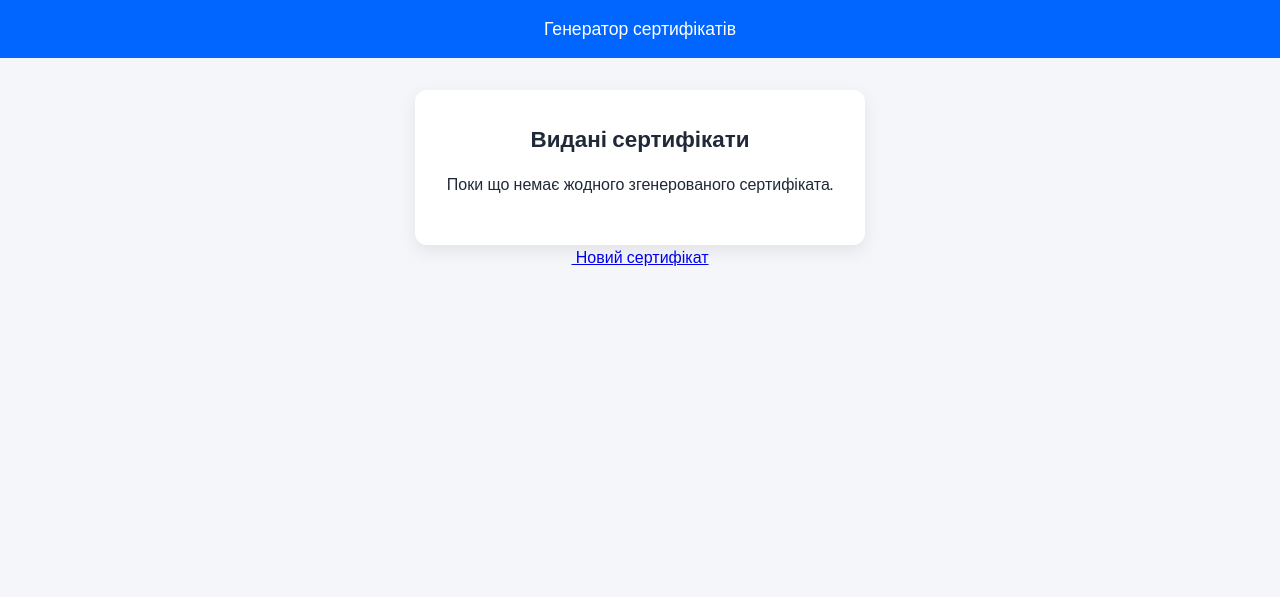
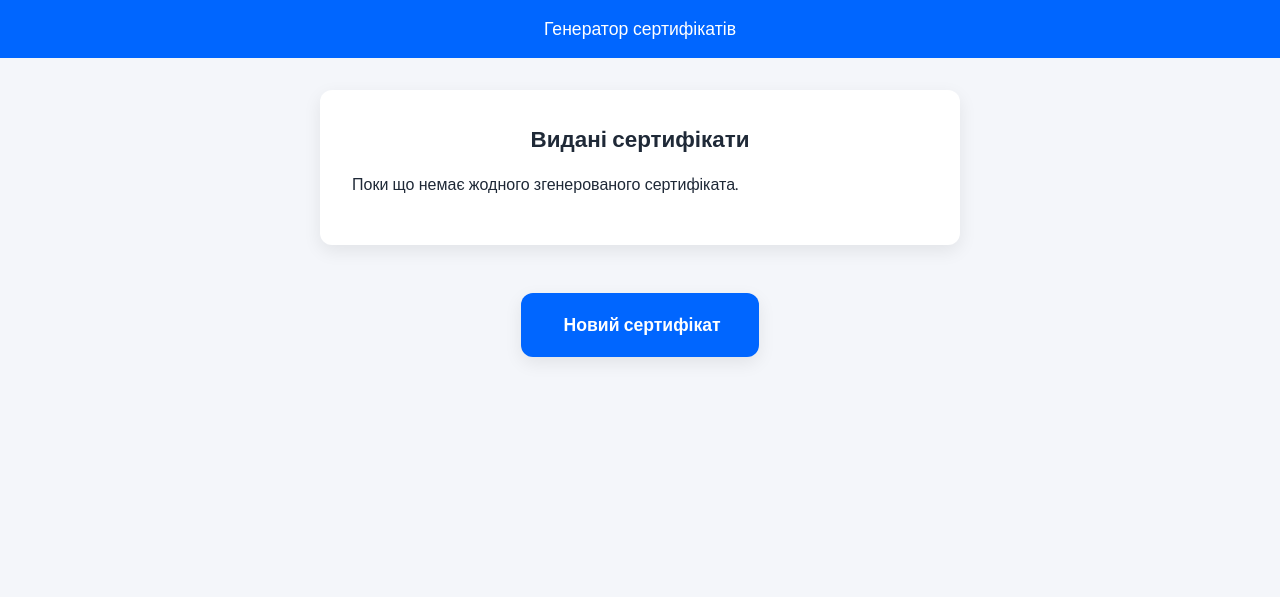
Before and after one commit to ArtemSimonov123/Certificate-Generation-App, a Flask app: page /certificates in a window 1280 px wide. Shown: the top 597 px of the page. Run offline with Flask 3, Linux system fonts and the light colour scheme.

Commit message:
Add new layout styles and certificate item design to enhance UI

```diff
--- a/static/css/style.css
+++ b/static/css/style.css
@@ -86,3 +86,46 @@
   font-size: 1rem;
   background: #fff;
 }
+
+/* ——— нова горизонтальна розкладка головної сторінки ——— */
+.layout{
+  display:flex;
+  justify-content:center;    /* центрує всю групу по горизонталі */
+  gap:3rem;
+  flex-wrap:wrap;            /* на мобайлі переходить у колонку */
+}
+
+/* робимо обидві колонки «не‑розтяжними» */
+.layout>*{
+  flex:0 0 auto;
+}
+
+/* велика синя кнопка праворуч */
+.big-link {
+  display: inline-block;
+  background: var(--primary);
+  color: #fff;
+  padding: 1.2rem 2.4rem;
+  border-radius: 12px;
+  font-size: 1.1rem;
+  font-weight: 600;
+  text-decoration: none;
+  white-space: nowrap;
+  box-shadow: 0 6px 18px rgba(0,0,0,.08);
+  transition: background .2s;
+}
+.big-link:hover { background: var(--primary-dark); }
+
+/* ——— список сертифікатів ——— */
+.cert-item {
+  display: flex;
+  align-items: center;
+  justify-content: space-between;
+  gap: 1rem;
+  padding: .75rem 0;
+  border-bottom: 1px solid #f1f1f1;
+}
+.cert-name {
+  flex: 1;
+  overflow-wrap: anywhere;   /* ламає довгі назви, щоб не розтягували рядок */
+}
```
